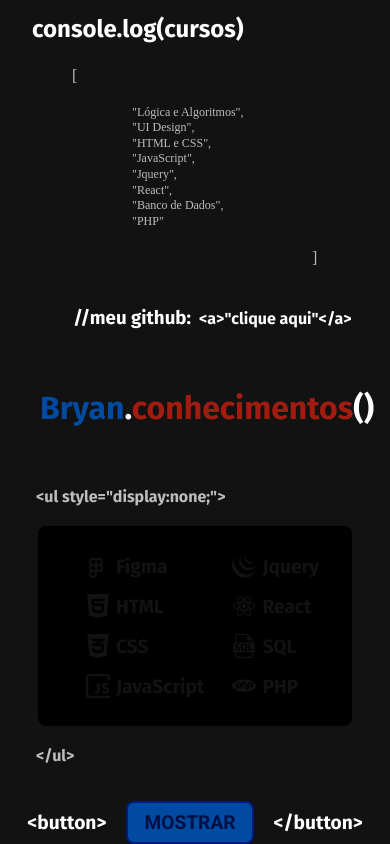
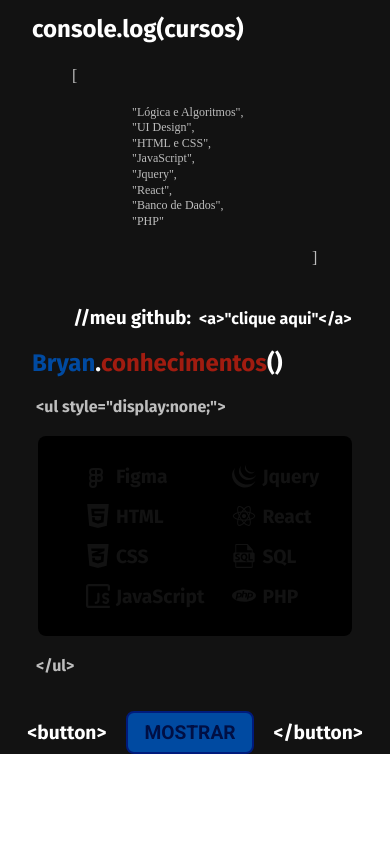
Before and after one commit to bryan0796/portifolio, a React (Vite) app: page / in a window 390 px wide. Shown: the part 1398-2242 px from the top of the page. After the commit the page ends 2152 px from the top, so only its background shows below. Built offline with nearby package versions, Linux system fonts and the light colour scheme.

Commit message:
ajustes-titulo

```diff
--- a/src/App.css
+++ b/src/App.css
@@ -33,6 +33,18 @@
   font-family: 'Roboto', sans-serif;
 }
 
+
+@media(max-width: 800px) {
+  .titulo {
+    font-size: 2rem;
+  }
+}
+@media(max-width: 500px) {
+  .titulo {
+    font-size: 1.5rem;
+  }
+}
+
 .fragmentoAbrir {
   padding: 20px 0 20px 40px;
 }
--- a/src/Components/css/Conhecimentos.module.css
+++ b/src/Components/css/Conhecimentos.module.css
@@ -3,7 +3,8 @@
 }
 
 .titulo {
-  padding: 40px 0 60px 40px;
+  font-size: 2.5rem;
+  padding: 40px 0 40px 60px;
 }
 .titulo :nth-child(1) {
   color: var(--azul);
@@ -75,7 +76,13 @@
   transform: scale(1.011);
 }
 
+
 @media(max-width: 800px) {
+  .titulo {
+    font-size: 2rem;
+    padding: 0px 0 20px 32px;
+    color: #121212;
+  }
   .botaoMostrar {
     font-size: 1.5rem;
     padding: 12px 24px;
@@ -109,6 +116,11 @@
   }
 }
 @media(max-width: 500px) {
+  .titulo {
+    font-size: 1.5rem;
+    padding: 0px 0 20px 32px;
+    color: #121212;
+  }
   .tagUl {
     font-size: 1rem;
     margin-left: 36px;
```
